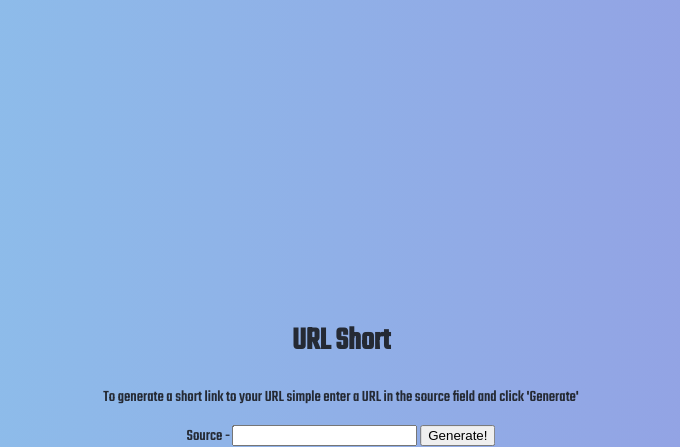
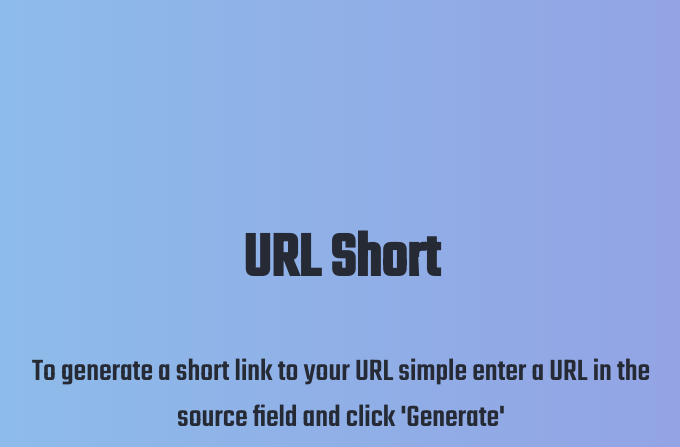
Before and after one commit to logan-bobo/url_shortener, a Django app: page / in a window 1280 px wide. Shown: the top 447 px of the page, without its empty margins (299-979 px from the left). Run offline with Django 3.2, Linux system fonts and the light colour scheme.

Commit message:
making font readable

```diff
--- a/src/shortening_service/templates/shortening_service/index.html
+++ b/src/shortening_service/templates/shortening_service/index.html
@@ -12,6 +12,7 @@
         text-align: center;
         background-color: #8BC6EC;
         background-image: linear-gradient(135deg, #8BC6EC 0%, #9599E2 100%);
+        font-size: 200%
     }
 
 
```
